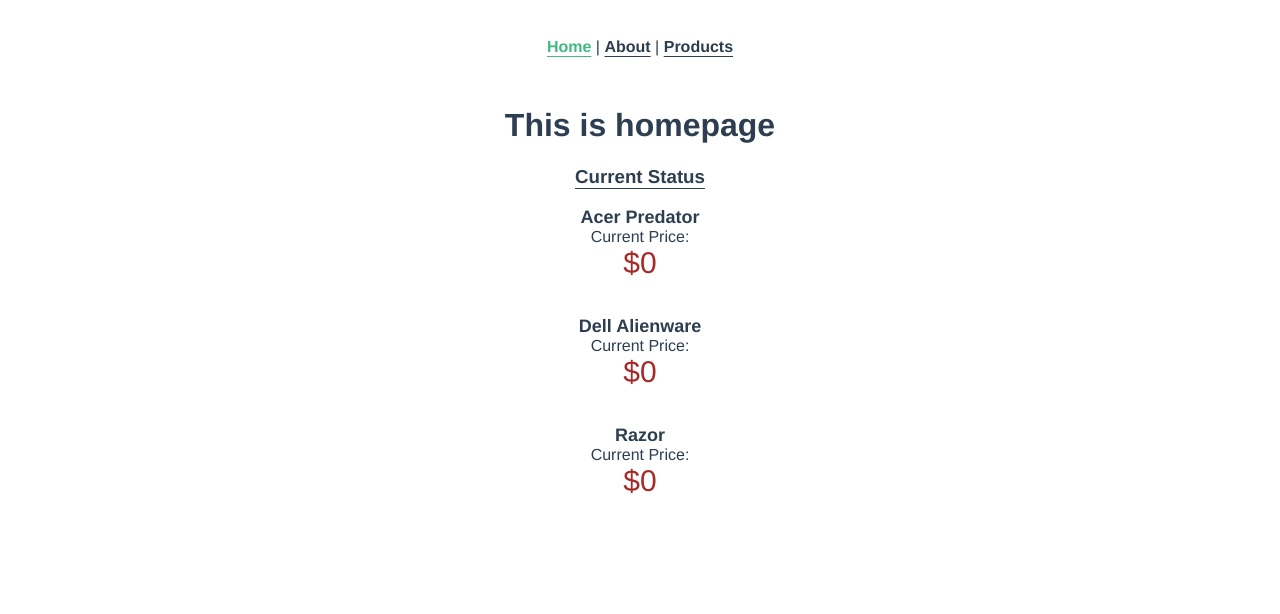
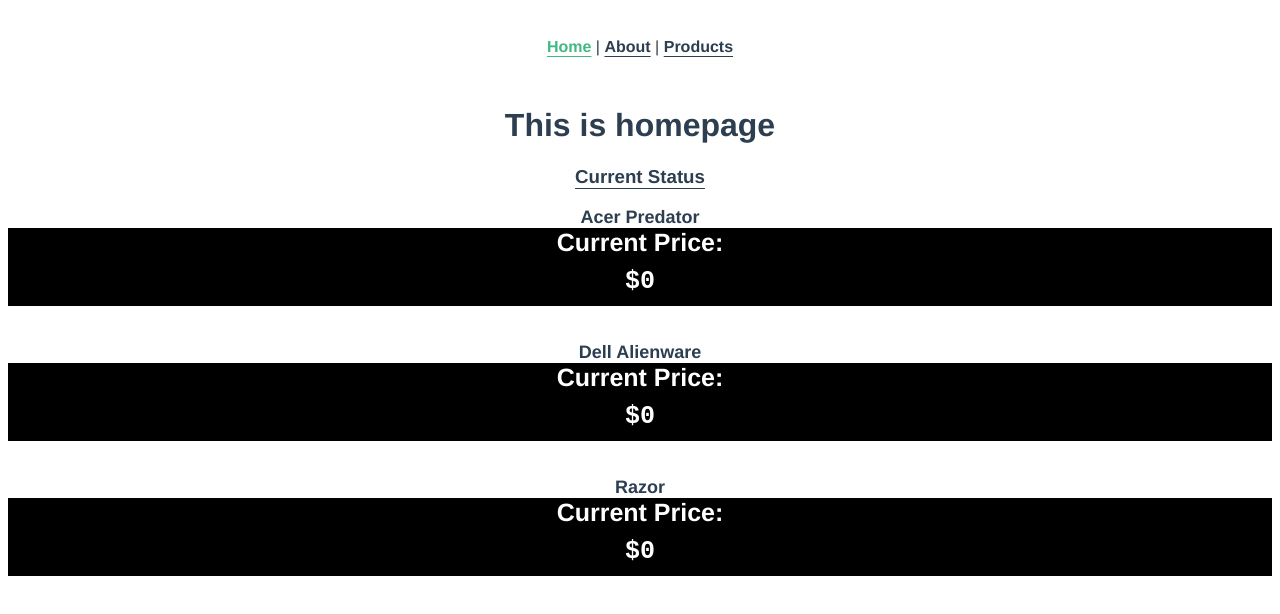
Before and after one commit to kevinmnm/vuex-practice-project, a Vue app: page / in a window 1280 px wide. Shown: the top 614 px of the page. Built offline with nearby package versions, Linux system fonts and the light colour scheme.

Commit message:
configuration done

```diff
--- a/src/components/home_folder/home-info.vue
+++ b/src/components/home_folder/home-info.vue
@@ -39,9 +39,20 @@
 
 <style scoped>
 
+.status-wrapper{
+   font-size: 25px;
+   font-weight: bold;
+   background: black;
+   color: white;
+}
+
 .home-price{
-   font-size: 30px;
-   color: brown;
+   padding: 10px;
+   background: black;
+   color: white;
+   font-size: 25px;
+   font-weight: bold;
+   font-family: 'Courier New', Courier, monospace;
 }
 
 .status-title{
--- a/src/store/index.js
+++ b/src/store/index.js
@@ -13,6 +13,7 @@
       original_price(state, payload){
          if (payload.brand === 'acer'){
             state.acer_store_price = payload.price;
+            console.log(this);
          } else if (payload.brand === 'dell'){
             state.dell_store_price = payload.price
          } else {
```
